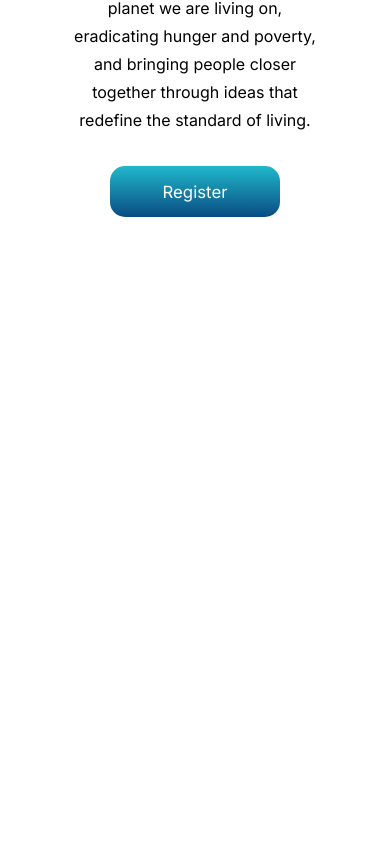
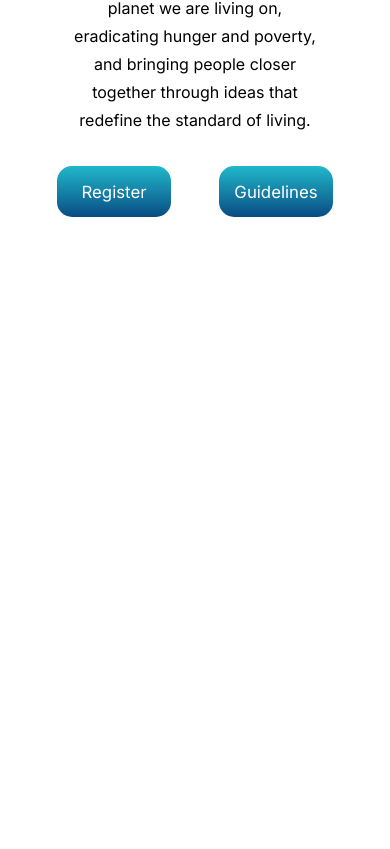
Before and after one commit to canvapromkd/ibeto-2022, a React (Create React App) app: page / in a window 390 px wide. Shown: the part 1255-2104 px from the top of the page. Built offline with nearby package versions, Linux system fonts and the light colour scheme.

Commit message:
added new codebase

```diff
--- a/src/pages/MainPage/MainPage.js
+++ b/src/pages/MainPage/MainPage.js
@@ -12,7 +12,8 @@ import {
   ProblemStmt,
   WhyParticipate,
   WhatsNew,
-  Testimonials
+  Testimonials,
+  Collaborators
 } from "../../sections";
 
 function MainPage() {
@@ -28,6 +29,7 @@ function MainPage() {
       <Rewards />
       <TimelineComponent />
       <Testimonials/>
+      <Collaborators/>
       <Contact />
       <Faq />
       <Footer />
--- a/src/sections/About/About.css
+++ b/src/sections/About/About.css
@@ -58,7 +58,11 @@
     color: #ffffff;
     transition: ease-in 0.5s;
 }
-
+.about_buttons{
+    display: flex;
+    flex-direction: row;
+    gap: 3rem;
+}
 .about_btn:hover {
     background: rgb(33,184,203);
     background: linear-gradient(0deg, rgba(33,184,203,1) 0%, rgba(9,76,131,1) 100%);
@@ -82,6 +86,12 @@
         position: relative;
         text-align: center;
         margin: 0 auto;
+    }
+    .about_btn{
+        width: 130px;
+    }
+    .about_buttons{
+        gap: 2rem;
     }
     .title{
         font-size: 245%;
@@ -126,6 +136,16 @@
         display: none;
     }
 }
+@media only screen and (max-width:300px){
+    .about_btn{
+        width: 120px;
+    }
+}
+@media only screen and (max-width:400px){
+    .about_btn{
+        width: 114px;
+    }
+}
 @media only screen and (max-width:600px){
 
     .about__logo__title{
--- a/src/sections/About/About.js
+++ b/src/sections/About/About.js
@@ -16,10 +16,15 @@ const About = () => {
       As part of the annual national-level technical symposium, Excel 2022, Govt. Model Engineering College, Kochi hosts Innovations for a Better Tomorrow (IBeTo), a competition that fosters technical innovation. Ideas that reimagine the technology we have and create meaningful impacts on a social level are what power IBeTo to motivate tomorrow’s decision makers to change the world. Serving as a link between society and innovators, IBeTo provides the ideal setting and guidance for launching ground-breaking and technically inventive ideas and bringing them to fruition.
       <br /><br />IBeTo 2022 proudly stands at the 11th edition, with a passionate vision towards enriching the planet we are living on, eradicating hunger and poverty, and bringing people closer together through ideas that redefine the standard of living.
       </div>
-
+      <div className="about_buttons">
       <a href="https://forms.gle/6FeJmu85UctQ8rSF6" target="blank" rel="noreferrer">
         <button className='about_btn'>Register</button>
       </a>
+
+      <button className='about_btn'>Guidelines</button>
+
+      </div>
+
 
 
 
--- /dev/null
+++ b/src/sections/Collaborators/Collaborators.js
@@ -0,0 +1,9 @@
+import React from 'react'
+import './Collaborators.css'
+const Collaborators = () => {
+  return (
+    <div>Collaborators</div>
+  )
+}
+
+export default Collaborators
--- a/src/sections/index.js
+++ b/src/sections/index.js
@@ -10,3 +10,4 @@ export { default as ProblemStmt } from './ProblemStmt/ProblemStmt'
 export { default as WhyParticipate } from './WhyParticipate/WhyParticipate'
 export { default as WhatsNew } from './WhatsNew/WhatsNew'
 export { default as Testimonials } from './Testimonials/Testimonials'
+export { default as Collaborators } from './Collaborators/Collaborators'
```
Also changed, not shown: src/sections/Collaborators/Collaborators.css (added).
